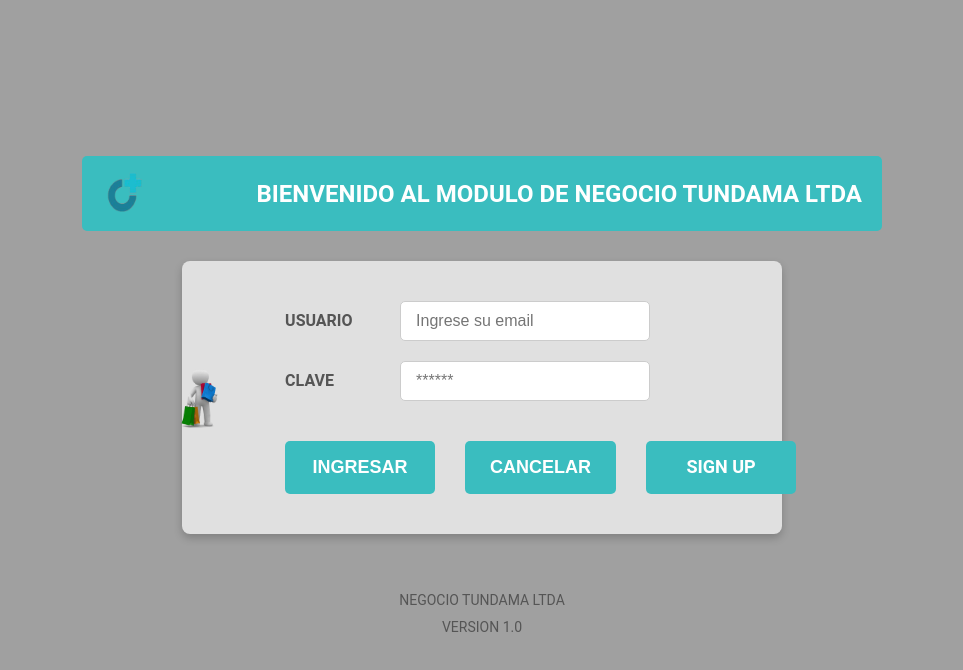
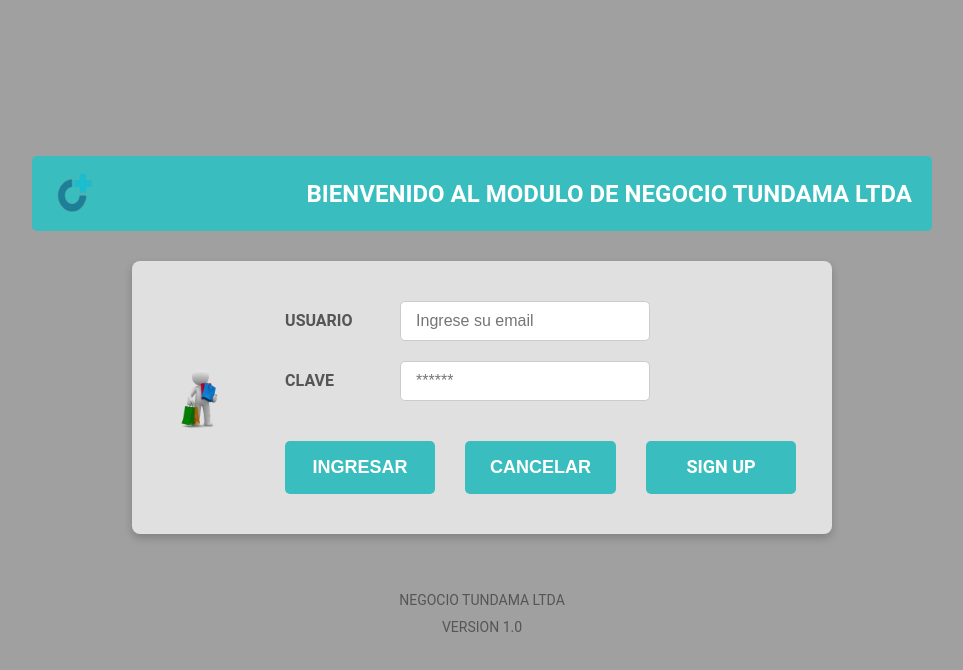
Before and after one commit to DanielFernandoVelazco/tundama-system, a React (Create React App) app in the folder frontend/: page /login in a window 1280 px wide. Shown: the top 670 px of the page, without its empty margins (158-1121 px from the left). Built offline with nearby package versions, Linux system fonts and the light colour scheme.

Commit message:
Se actualiza el modulo auth css

```diff
--- a/frontend/src/pages/Auth/Login.css
+++ b/frontend/src/pages/Auth/Login.css
@@ -10,7 +10,7 @@
 
 .login-header {
     width: 100%;
-    max-width: 800px;
+    max-width: 900px;
     display: flex;
     align-items: center;
     justify-content: space-between;
@@ -37,7 +37,7 @@
     padding: 40px;
     border-radius: 8px;
     box-shadow: 0 4px 8px rgba(0, 0, 0, 0.2);
-    max-width: 600px;
+    max-width: 700px;
     width: 100%;
 }
 
```
